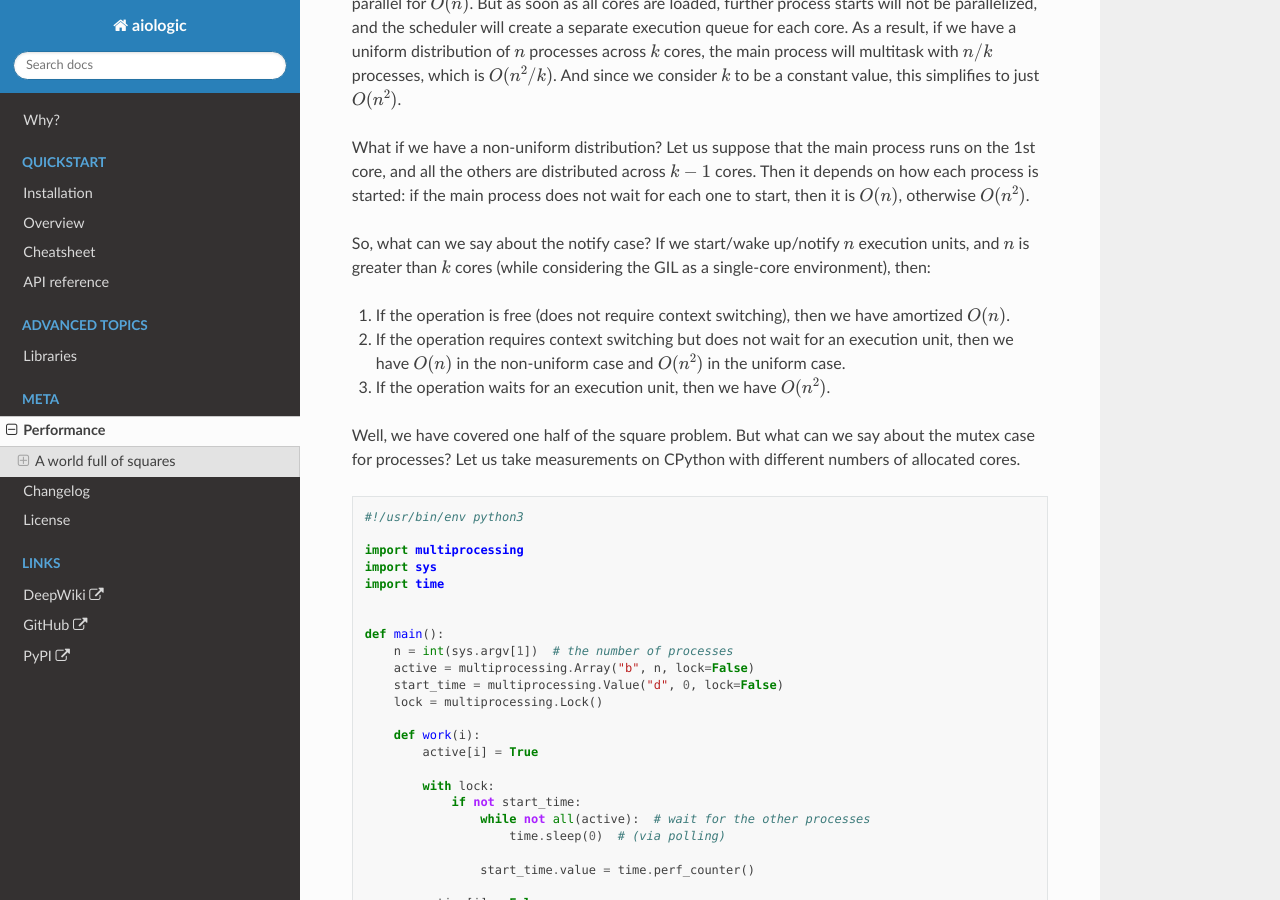
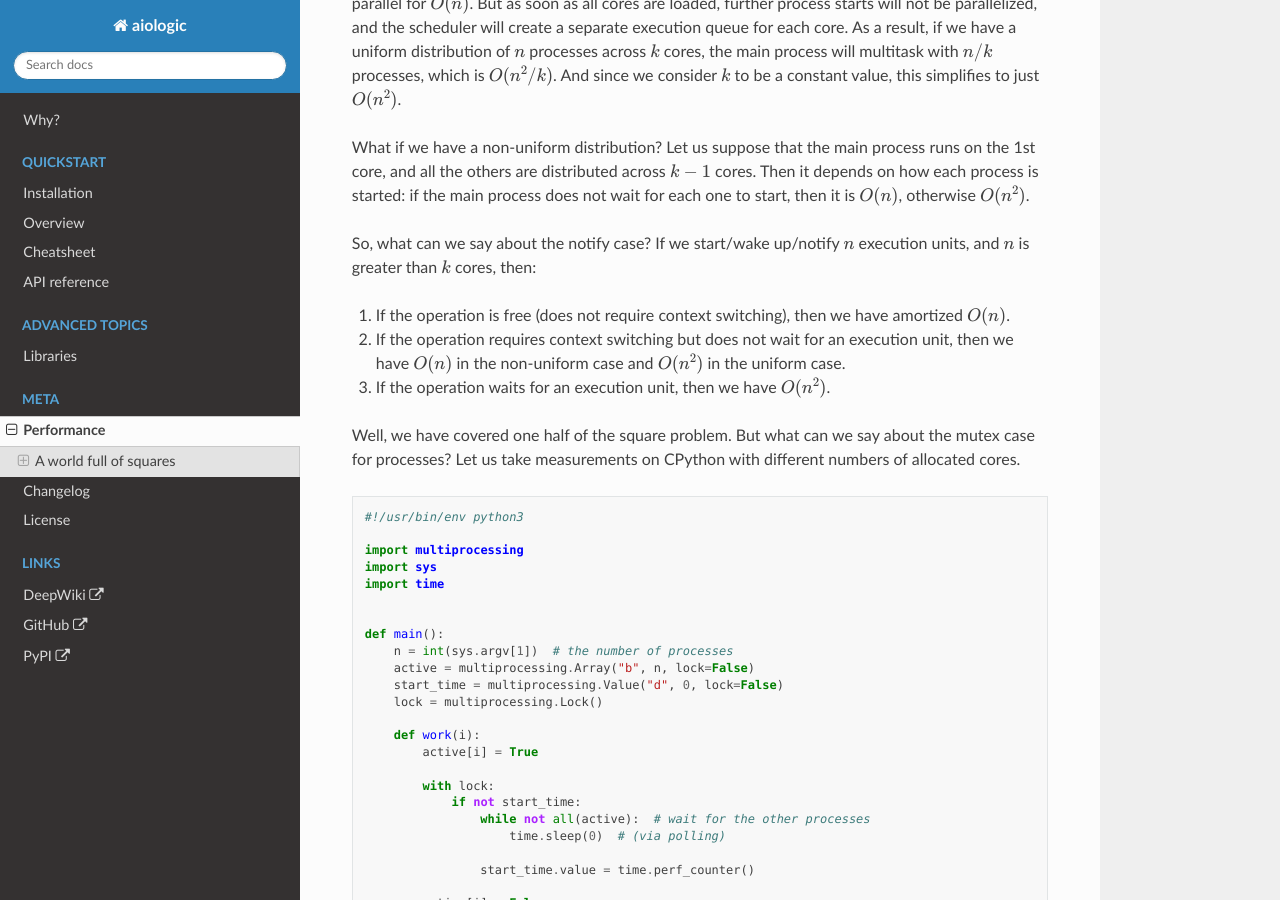
Before and after one commit to x42005e1f/aiologic, a Sphinx documentation site: the page built from docs/performance.rst, in a window 1280 px wide and 900 px high, scrolled down 10564 px. Built offline with Sphinx 7.4.7 and the Read the Docs theme 3.1.0, drawn with Linux system fonts in a browser that asks for light colours; the version number could not be read and is left out.

Commit message:
docs: do not consider the GIL as a single-core environment

```diff
--- a/docs/performance.rst
+++ b/docs/performance.rst
@@ -708,8 +708,7 @@
 :math:`O(n^2)`.
 
 So, what can we say about the notify case? If we start/wake up/notify :math:`n`
-execution units, and :math:`n` is greater than :math:`k` cores (while
-considering the GIL as a single-core environment), then:
+execution units, and :math:`n` is greater than :math:`k` cores, then:
 
 1. If the operation is free (does not require context switching), then we have
    amortized :math:`O(n)`.
```
